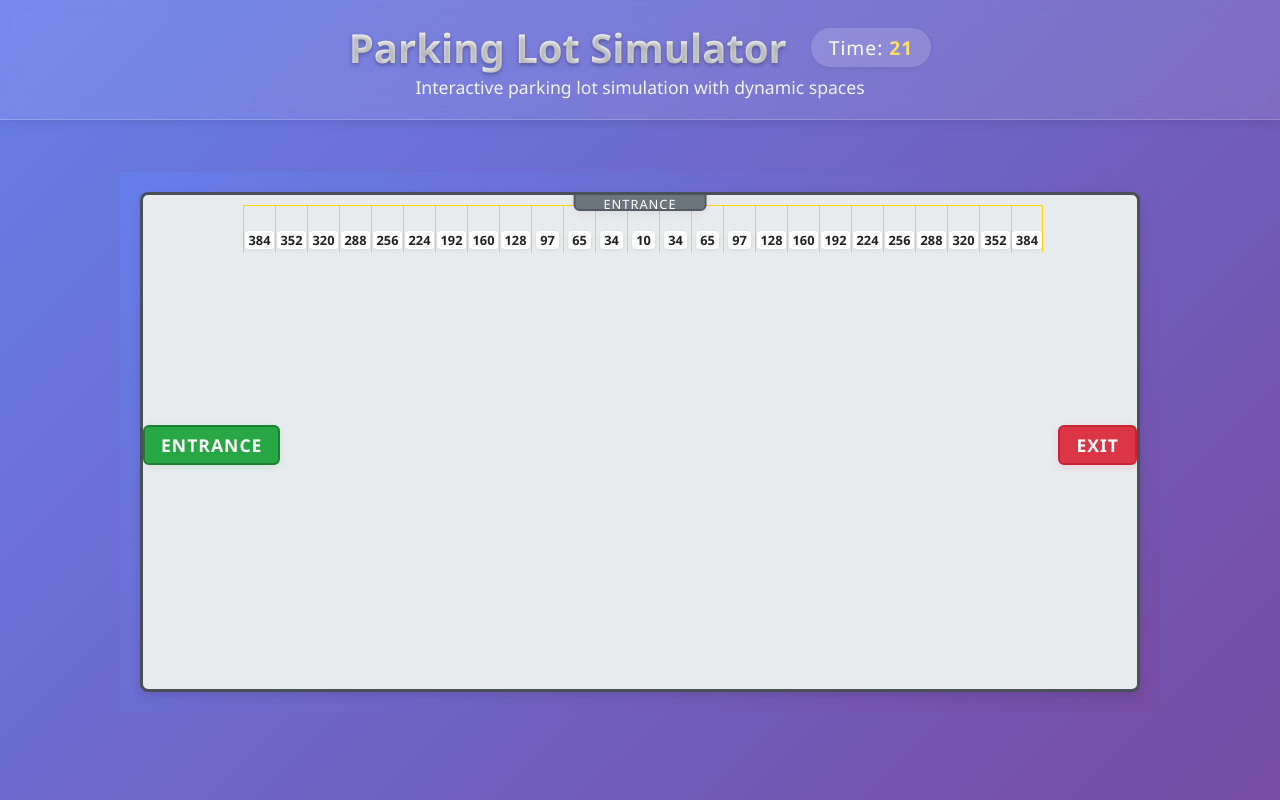
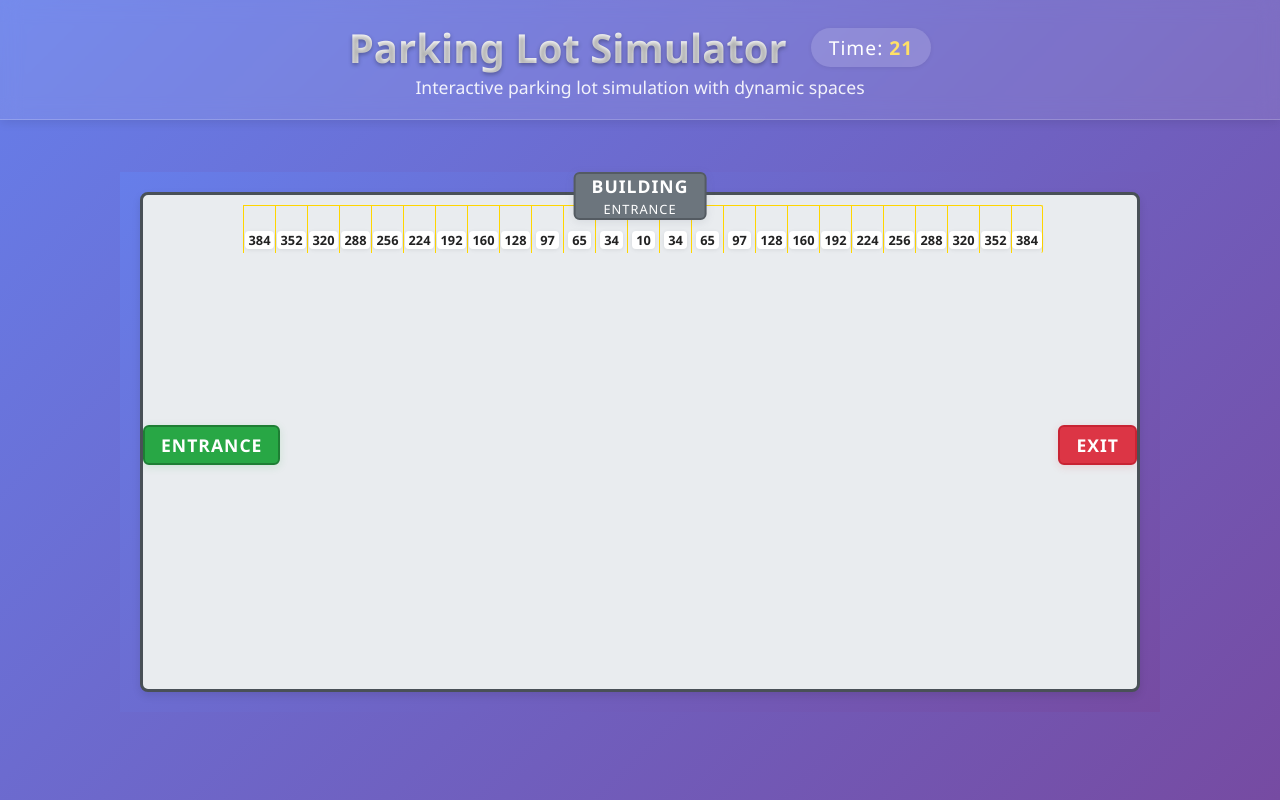
Before and after one commit to josephecombs/parking-lot-simulator, a React (Create React App) app: page / in a window 1280 px wide. Built offline with nearby package versions, Linux system fonts and the light colour scheme.

Commit message:
building entrance still looks fucked up

```diff
--- a/src/components/ParkingLot.js
+++ b/src/components/ParkingLot.js
@@ -6,7 +6,35 @@ const ParkingLot = ({ parkingLot }) => {
   const { width, height, entrance, exit, buildingEntrance, spaces } = parkingLot;
 
   return (
-    <div className="parking-lot-container">
+    <div className="parking-lot-container" style={{ position: 'relative' }}>
+      {/* Building Entrance - locked to top of lot */}
+      <div
+        className="building-entrance"
+        style={{
+          position: 'absolute',
+          left: '50%',
+          top: 0,
+          transform: 'translateX(-50%)',
+          backgroundColor: '#6c757d',
+          border: '2px solid #545b62',
+          borderRadius: '6px',
+          display: 'flex',
+          flexDirection: 'column',
+          alignItems: 'center',
+          justifyContent: 'center',
+          color: 'white',
+          fontSize: '1.1rem',
+          fontWeight: 'bold',
+          letterSpacing: '1px',
+          padding: '0 16px',
+          width: 'auto',
+          boxShadow: '0 2px 8px rgba(108,117,125,0.15)',
+          zIndex: 100,
+        }}
+      >
+        <span>BUILDING</span>
+        <span style={{fontSize: '0.8rem', fontWeight: 400, marginTop: 2}}>ENTRANCE</span>
+      </div>
       <div
         className="parking-lot"
         style={{
@@ -74,37 +102,6 @@ const ParkingLot = ({ parkingLot }) => {
           EXIT
         </div>
 
-        {/* Building Entrance */}
-        <div
-          className="building-entrance"
-          style={{
-            position: 'absolute',
-            left: '50%',
-            top: buildingEntrance.y,
-            width: buildingEntrance.width,
-            height: buildingEntrance.height,
-            backgroundColor: '#6c757d',
-            border: '2px solid #545b62',
-            borderRadius: '6px',
-            display: 'flex',
-            flexDirection: 'column',
-            alignItems: 'center',
-            justifyContent: 'center',
-            color: 'white',
-            fontSize: '1.1rem',
-            fontWeight: 'bold',
-            letterSpacing: '1px',
-            padding: '0 16px',
-            width: 'auto',
-            boxShadow: '0 2px 8px rgba(108,117,125,0.15)',
-            zIndex: 2,
-            transform: 'translateX(-50%) translateY(-60%)',
-          }}
-        >
-          <span>BUILDING</span>
-          <span style={{fontSize: '0.8rem', fontWeight: 400, marginTop: 2}}>ENTRANCE</span>
-        </div>
-
         {/* Parking Spaces */}
         {spaces.map((space, index) => (
           <ParkingLotSpace key={index} space={space} isLast={index === spaces.length - 1} />
```
